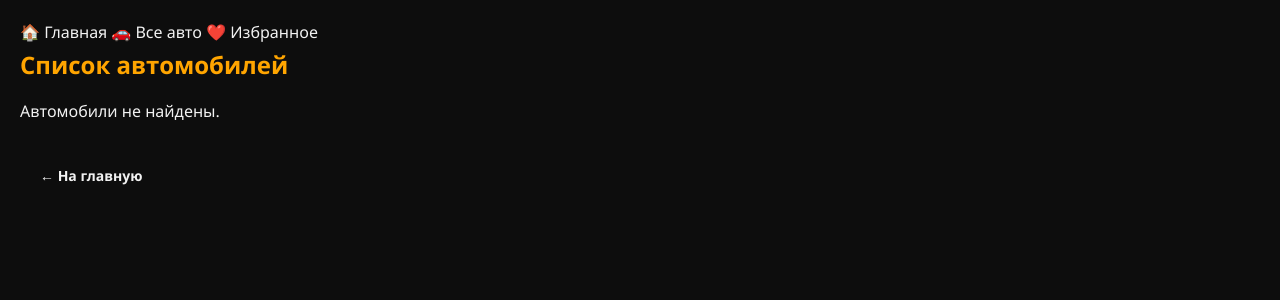
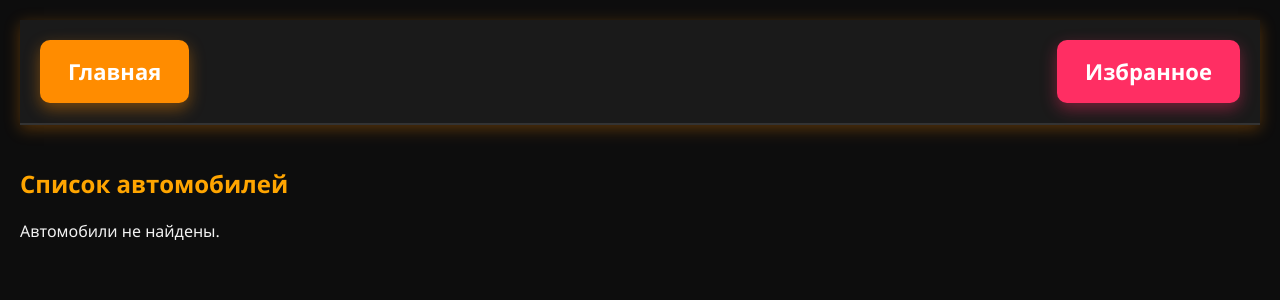
Before and after one commit to neoxxbtw/django, a Django app: page /rentals/cars/ in a window 1280 px wide. Shown: the top 300 px of the page. Run offline with Django 4.2, Linux system fonts and the light colour scheme; data that the repository does not hold is empty.

Commit message:
Изменено верхнее меню

```diff
--- a/rental/rentals/static/css/style.css
+++ b/rental/rentals/static/css/style.css
@@ -12,6 +12,49 @@ body {
   line-height: 1.6;
   padding: 20px;
 }
+
+.menu {
+  position: relative;
+  display: flex;
+  justify-content: space-between;
+  align-items: center;
+  padding: 20px;
+  background-color: #1a1a1a;
+  border-bottom: 2px solid #333;
+  box-shadow: 0 4px 15px rgba(255, 140, 0, 0.3);
+  margin-bottom: 40px;
+  z-index: 100;
+}
+
+.nav-button {
+  font-size: 22px;
+  font-weight: bold;
+  padding: 14px 28px;
+  border-radius: 10px;
+  text-decoration: none;
+  color: #fff;
+  transition: 0.3s ease-in-out;
+  box-shadow: 0 4px 12px rgba(0,0,0,0.2);
+}
+
+.nav-button.left {
+  background-color: #ff8c00;
+  box-shadow: 0 6px 16px rgba(255, 140, 0, 0.4);
+}
+
+.nav-button.left:hover {
+  background-color: #e67300;
+}
+
+.nav-button.right {
+  background-color: #ff2e63;
+  box-shadow: 0 6px 16px rgba(255, 46, 99, 0.4);
+}
+
+.nav-button.right:hover {
+  background-color: #e62958;
+}
+
 
 /* === Заголовки === */
 h1, h2, h3 {
--- a/rental/rentals/templates/rentals/cars_list.html
+++ b/rental/rentals/templates/rentals/cars_list.html
@@ -6,14 +6,12 @@
     <link rel="stylesheet" href="{% static 'css/style.css' %}">
     <title>Список автомобилей</title>
 </head>
-
+<body>
 <nav class="menu">
-    <a href="{% url 'rentals:index' %}">🏠 Главная</a>
-    <a href="{% url 'rentals:cars_list' %}">🚗 Все авто</a>
-    <a href="{% url 'rentals:favorite_cars' %}">❤️ Избранное</a>
+  <a class="nav-button left" href="{% url 'rentals:index' %}">Главная</a>
+  <a class="nav-button right" href="{% url 'rentals:favorite_cars' %}">Избранное</a>
 </nav>
 
-<body>
 <section>
     <h1>Список автомобилей</h1>
 
@@ -21,6 +19,7 @@
         <div class="car-grid">
             {% for car in cars %}
                 <div class="car-card">
+                    <a href="{% url 'rentals:car_detail' car.id %}">
                         {% if car.image %}
                             <img src="{{ car.image.url }}" alt="{{ car.brand }} {{ car.model }}">
                         {% else %}
@@ -28,9 +27,10 @@
                         {% endif %}
                         <div class="car-info">
                             <h3>{{ car.brand }} {{ car.model }}</h3>
-                            <p><strong>Гос. номер:</strong> {{ car.license_plate }}</p>
-                            <a class="btn" href="{% url 'rentals:car_detail' car.id %}">Подробнее →</a>
+                            <p>{{ car.year }} г.</p>
+                            <p><strong>{{ car.rental_cost_per_day }} ₽/день</strong></p>
                         </div>
+                    </a>
                 </div>
             {% endfor %}
         </div>
@@ -38,7 +38,6 @@
         <p>Автомобили не найдены.</p>
     {% endif %}
 
-        <a href="{% url 'rentals:index' %}" class="btn" style="margin-top: 30px; display: inline-block;">← На главную</a>
 </section>
 </body>
 </html>
--- a/rental/rentals/templates/rentals/index.html
+++ b/rental/rentals/templates/rentals/index.html
@@ -9,7 +9,8 @@
 </head>
 <body>
 <nav class="menu">
-    <a href="{% url 'rentals:favorite_cars' %}">❤️ Избранное</a>
+  <a class="nav-button left" href="{% url 'rentals:index' %}">Главная</a>
+  <a class="nav-button right" href="{% url 'rentals:favorite_cars' %}">Избранное</a>
 </nav>
 
   <!-- Популярные авто -->
```
Also changed, not shown: rental/rentals/templates/rentals/favorites.html (+6 -1 lines). Lines whose indentation alone changed are shown as unchanged.
